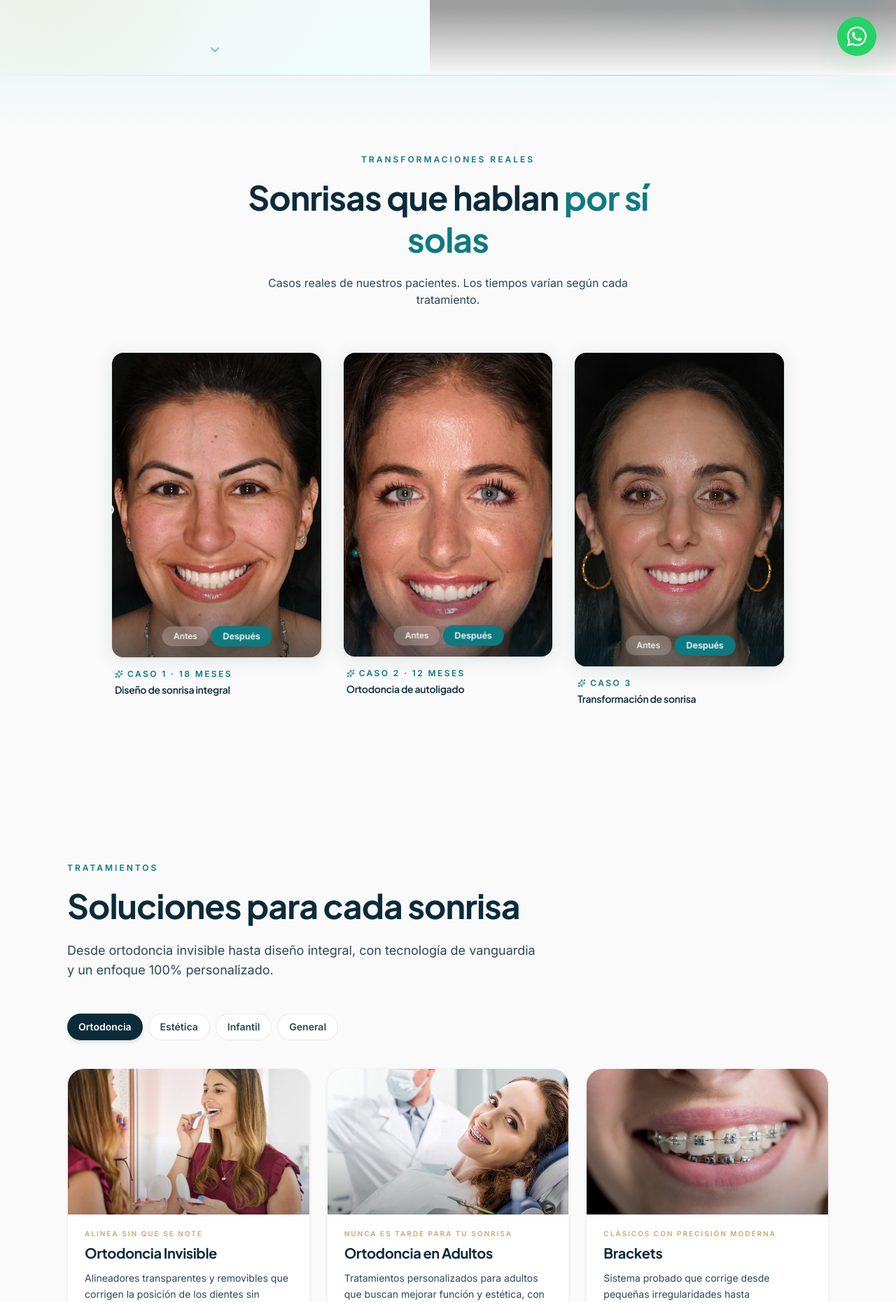
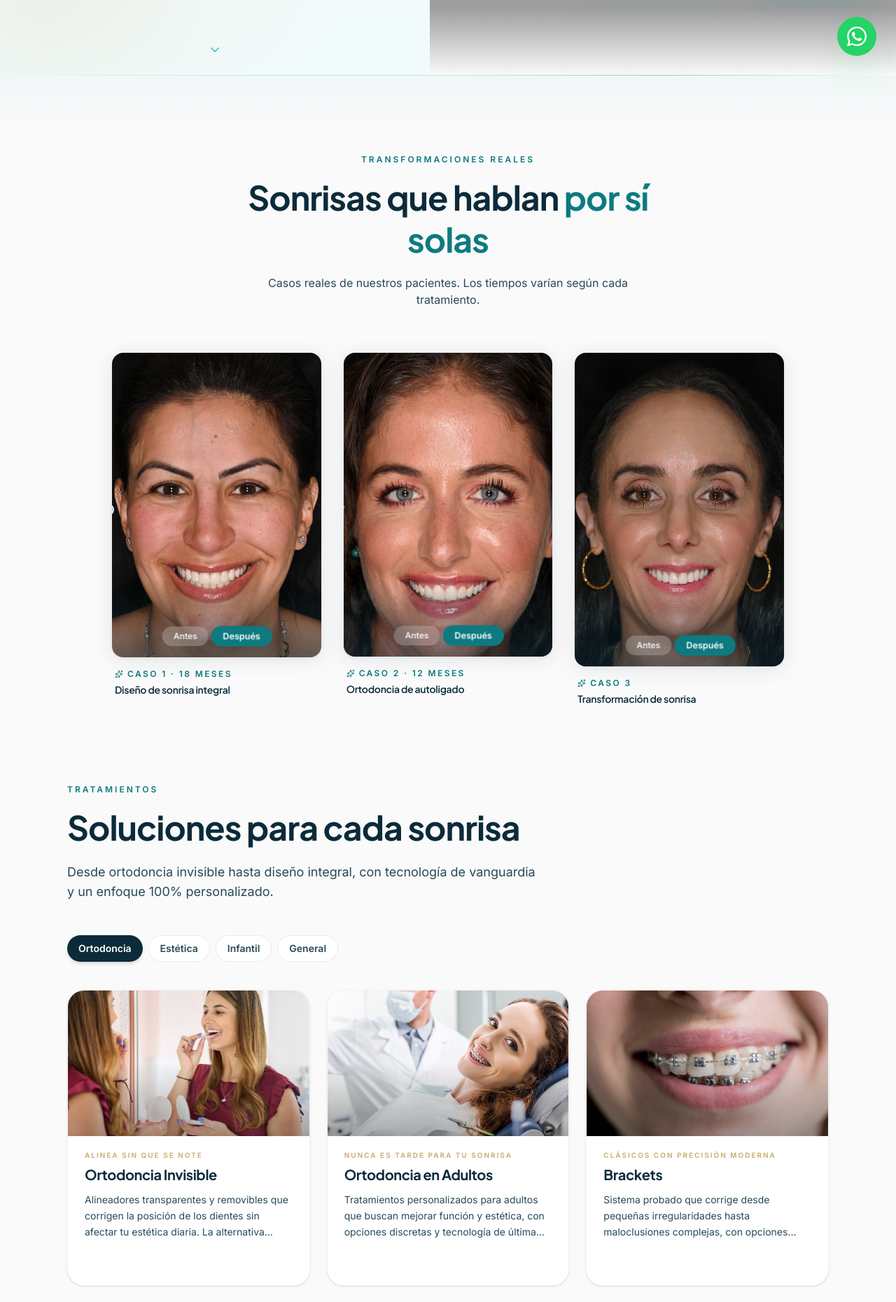
Before and after one commit to csanchezs9/Alejandro_valencia_oral_group, a Next.js app: page / in a window 1280 px wide. Shown: the part 692-2552 px from the top of the page at 70% size. Built offline with nearby package versions, Linux system fonts and the light colour scheme; grey boxes are pictures that could not be loaded.

Commit message:
fix(layout): tighten vertical gap between BeforeAfter/Services/AboutDoctor
- BeforeAfter: pb-20/28 -> pb-10/14
- Services: py-20/28 -> pt-10/14 pb-10/14
- AboutDoctor: pt-20/28 -> pt-10/14

```diff
--- a/components/AboutDoctor.tsx
+++ b/components/AboutDoctor.tsx
@@ -6,7 +6,7 @@ import { clinic } from "@/lib/data/clinic";
 
 export default function AboutDoctor() {
   return (
-    <section id="sobre-mi" className="relative py-20 md:py-28 overflow-hidden">
+    <section id="sobre-mi" className="relative pt-10 md:pt-14 pb-20 md:pb-28 overflow-hidden">
       <div className="absolute inset-0 bg-gradient-to-br from-[color:var(--turquoise-soft)]/40 via-[color:var(--off-white)] to-white" />
       <div className="absolute right-0 top-0 w-1/3 h-full mesh-glow opacity-60 pointer-events-none" />
 
--- a/components/BeforeAfter.tsx
+++ b/components/BeforeAfter.tsx
@@ -343,7 +343,7 @@ export default function BeforeAfter() {
   const closeLightbox = useCallback(() => setLightbox(null), []);
 
   return (
-    <section className="relative py-20 md:py-28 bg-[color:var(--off-white)]">
+    <section className="relative pt-20 md:pt-28 pb-10 md:pb-14 bg-[color:var(--off-white)]">
       <div
         aria-hidden="true"
         className="absolute inset-x-0 top-0 h-20 pointer-events-none"
--- a/components/Services.tsx
+++ b/components/Services.tsx
@@ -34,7 +34,7 @@ export default function Services() {
   const hasMore = filtered.length > MAX_VISIBLE;
 
   return (
-    <section id="servicios" className="relative py-20 md:py-28 bg-[color:var(--off-white)]">
+    <section id="servicios" className="relative pt-10 md:pt-14 pb-10 md:pb-14 bg-[color:var(--off-white)]">
       <div className="px-5 sm:px-8 lg:px-16 xl:px-24 lg:pr-12">
         <Reveal className="max-w-2xl mb-12">
           <div className="text-xs uppercase tracking-[0.25em] text-[color:var(--turquoise-deep)] font-semibold mb-4">
```
